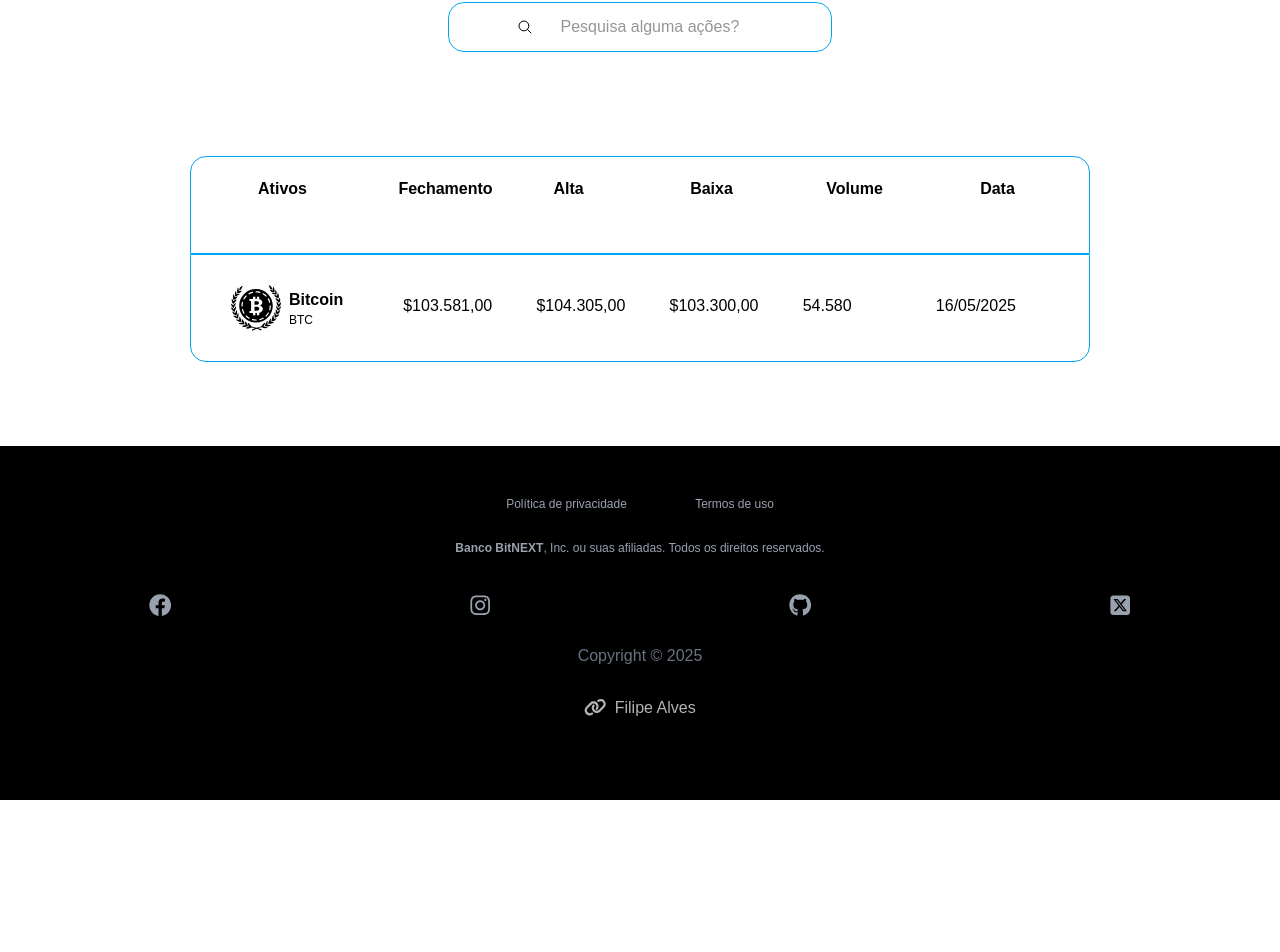
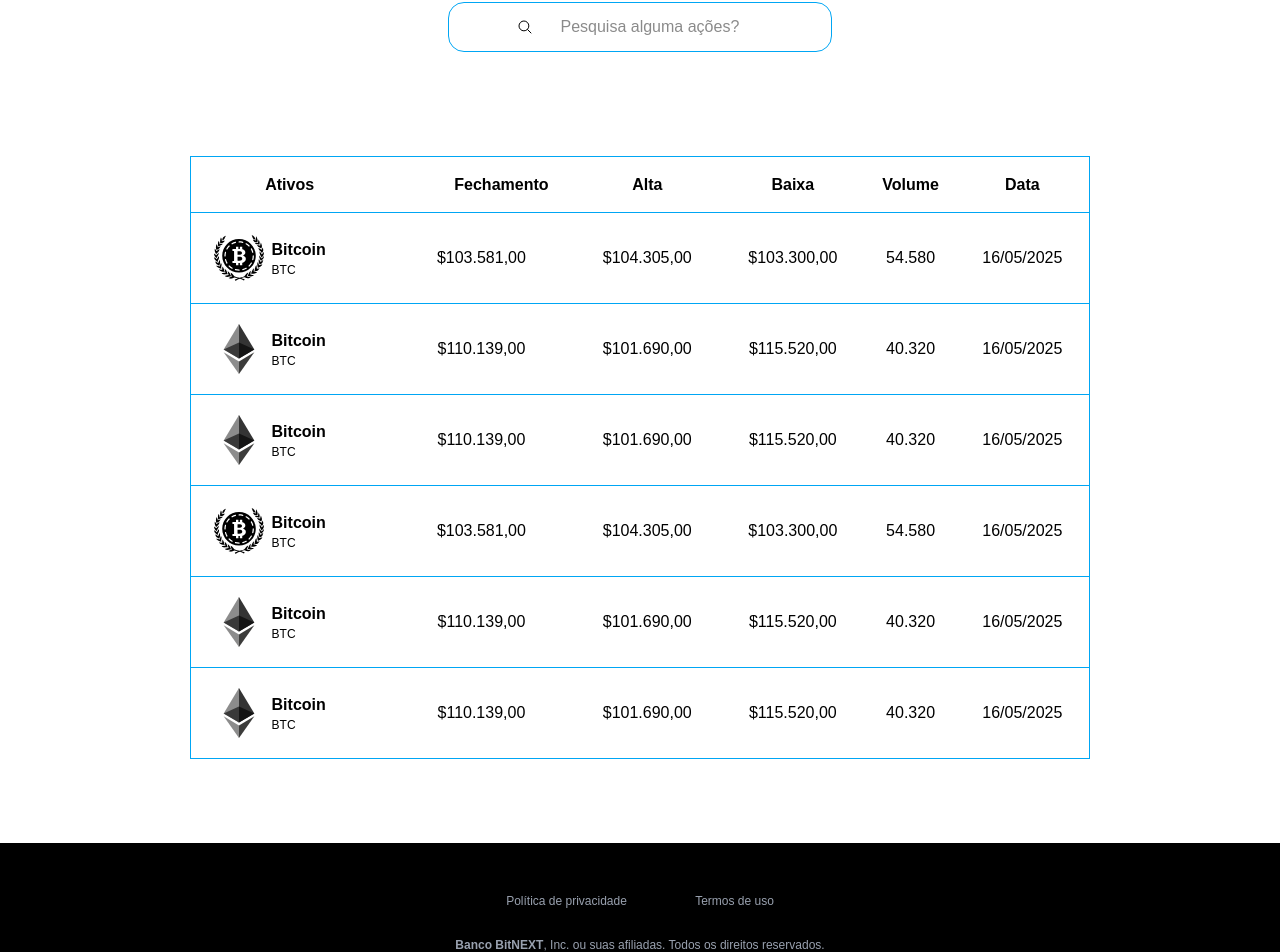
Before and after one commit to Filipe520/Atividade-Ativa_IESB_2025, a Next.js app: page /ativos-financeiros in a window 1280 px wide. Shown: the part 318-1270 px from the top of the page. Before the commit the page ends 1118 px from the top, so only its background shows below. Built offline with nearby package versions, Linux system fonts and the light colour scheme.

Commit message:
1% melhor

```diff
--- a/src/app/ativos-financeiros/page.tsx
+++ b/src/app/ativos-financeiros/page.tsx
@@ -4,6 +4,7 @@ import FormSearch from "@components/formSearch";
 
 import Image from "next/image";
 import imgBitcoin from "@public/imagens/bitcoin.svg";
+import imgEthereum from "@public/imagens/ethereum.svg";
 
 export default function Ativos() {
   return (
@@ -33,8 +34,8 @@ export default function Ativos() {
             />
             <section className="max-lg:overflow-x-auto py-10">
               <table className="border-collapse m-1 rounded-2xl mx-auto w-[900px]">
-                <thead>
-                  <tr className="border border-sky-500 p-5 rounded-t-2xl flex items-center justify-center">
+                <thead className="border border-sky-500 p-5 rounded-2xl">
+                  <tr>
                     <th className="size-14 grow-3">Ativos</th>
                     <th className="size-14 grow-3 pl-10">Fechamento</th>
                     <th className="size-14 grow-3 pl-0">Alta</th>
@@ -44,8 +45,9 @@ export default function Ativos() {
                   </tr>
                 </thead>
                 <tbody>
-                  <tr className="border border-sky-500 flex justify-center items-center rounded-b-2xl p-5">
-                    <div className="flex items-center px-5 py-2 justify-center gap-2">
+                  <tr className="border border-sky-500 rounded-b-2xl">
+                    <td className="p-5">
+                      <div className="flex items-center justify-center gap-2">
                         <Image
                           src={imgBitcoin}
                           alt="Imagem da moeda Bitcoin"
@@ -57,11 +59,119 @@ export default function Ativos() {
                           <div className="text-xs">BTC</div>
                         </div>
                       </div>
-                    <td className="size-7 grow-1">$103.581,00</td>
-                    <td className="size-7 grow-1">$104.305,00</td>
-                    <td className="size-7 grow-1">$103.300,00</td>
-                    <td className="size-7 grow-1">54.580</td>
-                    <td className="size-7 grow-1">16/05/2025</td>
+                    </td>
+                    <td className="p-2 text-center">$103.581,00</td>
+                    <td className="p-2 text-center">$104.305,00</td>
+                    <td className="p-2 text-center">$103.300,00</td>
+                    <td className="p-2 text-center">54.580</td>
+                    <td className="p-2 text-center">16/05/2025</td>
+                  </tr>
+                  <tr className="border border-sky-500 rounded-b-2xl">
+                    <td className="p-5">
+                      <div className="flex items-center justify-center gap-2">
+                        <Image
+                          src={imgEthereum}
+                          alt="Imagem da moeda Bitcoin"
+                          width={50}
+                          height={50}
+                        />
+                        <div className="flex flex-col pr-10">
+                          <div className="font-bold">Bitcoin</div>
+                          <div className="text-xs">BTC</div>
+                        </div>
+                      </div>
+                    </td>
+                    <td className="p-2 text-center">$110.139,00</td>
+                    <td className="p-2 text-center">$101.690,00</td>
+                    <td className="p-2 text-center">$115.520,00</td>
+                    <td className="p-2 text-center">40.320</td>
+                    <td className="p-2 text-center">16/05/2025</td>
+                  </tr>
+
+                  <tr className="border border-sky-500 rounded-b-2xl">
+                    <td className="p-5">
+                      <div className="flex items-center justify-center gap-2">
+                        <Image
+                          src={imgEthereum}
+                          alt="Imagem da moeda Bitcoin"
+                          width={50}
+                          height={50}
+                        />
+                        <div className="flex flex-col pr-10">
+                          <div className="font-bold">Bitcoin</div>
+                          <div className="text-xs">BTC</div>
+                        </div>
+                      </div>
+                    </td>
+                    <td className="p-2 text-center">$110.139,00</td>
+                    <td className="p-2 text-center">$101.690,00</td>
+                    <td className="p-2 text-center">$115.520,00</td>
+                    <td className="p-2 text-center">40.320</td>
+                    <td className="p-2 text-center">16/05/2025</td>
+                  </tr>
+                  <tr className="border border-sky-500 rounded-b-2xl">
+                    <td className="p-5">
+                      <div className="flex items-center justify-center gap-2">
+                        <Image
+                          src={imgBitcoin}
+                          alt="Imagem da moeda Bitcoin"
+                          width={50}
+                          height={50}
+                        />
+                        <div className="flex flex-col pr-10">
+                          <div className="font-bold">Bitcoin</div>
+                          <div className="text-xs">BTC</div>
+                        </div>
+                      </div>
+                    </td>
+                    <td className="p-2 text-center">$103.581,00</td>
+                    <td className="p-2 text-center">$104.305,00</td>
+                    <td className="p-2 text-center">$103.300,00</td>
+                    <td className="p-2 text-center">54.580</td>
+                    <td className="p-2 text-center">16/05/2025</td>
+                  </tr>
+                  <tr className="border border-sky-500 rounded-b-2xl">
+                    <td className="p-5">
+                      <div className="flex items-center justify-center gap-2">
+                        <Image
+                          src={imgEthereum}
+                          alt="Imagem da moeda Bitcoin"
+                          width={50}
+                          height={50}
+                        />
+                        <div className="flex flex-col pr-10">
+                          <div className="font-bold">Bitcoin</div>
+                          <div className="text-xs">BTC</div>
+                        </div>
+                      </div>
+                    </td>
+                    <td className="p-2 text-center">$110.139,00</td>
+                    <td className="p-2 text-center">$101.690,00</td>
+                    <td className="p-2 text-center">$115.520,00</td>
+                    <td className="p-2 text-center">40.320</td>
+                    <td className="p-2 text-center">16/05/2025</td>
+                  </tr>
+
+                  <tr className="border border-sky-500 rounded-b-2xl">
+                    <td className="p-5">
+                      <div className="flex items-center justify-center gap-2">
+                        <Image
+                          src={imgEthereum}
+                          alt="Imagem da moeda Bitcoin"
+                          width={50}
+                          height={50}
+                        />
+                        <div className="flex flex-col pr-10">
+                          <div className="font-bold">Bitcoin</div>
+                          <div className="text-xs">BTC</div>
+                        </div>
+                      </div>
+                    </td>
+                    <td className="p-2 text-center">$110.139,00</td>
+                    <td className="p-2 text-center">$101.690,00</td>
+                    <td className="p-2 text-center">$115.520,00</td>
+                    <td className="p-2 text-center">40.320</td>
+                    <td className="p-2 text-center">16/05/2025</td>
                   </tr>
                 </tbody>
               </table>
--- a/src/app/components/layout/header/headerMobile/index.tsx
+++ b/src/app/components/layout/header/headerMobile/index.tsx
@@ -32,7 +32,7 @@ export default function HeaderMobile() {
           className={`${
             handledMenu ? "opacity-100 w-75 h-dvh" : "w-15 h-screen"
           }
-          md:hidden flex flex-col bg-black text-white left-0 top-0 rounded-sm transition-all fixed`}
+          md:hidden flex flex-col bg-black text-white left-0 top-0 transition-all fixed`}
         >
           {/* Humburguer */}
           <div
--- a/src/app/page.tsx
+++ b/src/app/page.tsx
@@ -33,8 +33,8 @@ export default function Home() {
             <HeaderDesktop styles="text-white border-white" />
             {/* <HeaderMobile /> */}
             <HeaderMobile />
-            <section className="p-2 flex flex-col gap-5 max-[500px]:justify-center justify-around min-[500px]:max-w-[1000px] min-[500px]:h-4/5 max-md:ml-14 m-auto ">
-              <article className="flex flex-col gap-10 ">
+            <section className="p-2 flex flex-col gap-5 max-[500px]:justify-center justify-around min-[500px]:max-w-[1000px] min-[500px]:h-4/5  min-md:m-auto ">
+              <article className="flex flex-col gap-10 max-md:ml-14">
                 <h1
                   className={`text-5xl min-[400px]:text-7xl font-extralight w-full pt-10  ${styles.color_custon}`}
                 >
```
Lines whose indentation alone changed are shown as unchanged.
